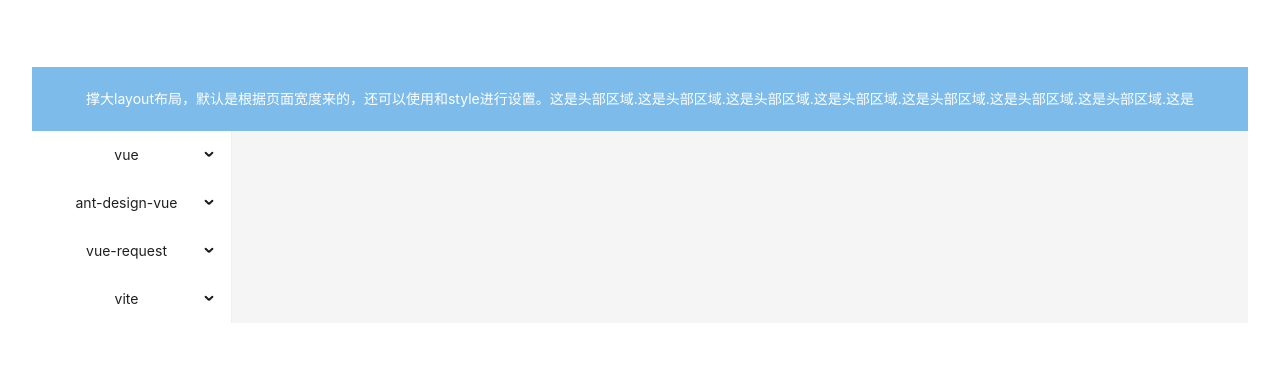
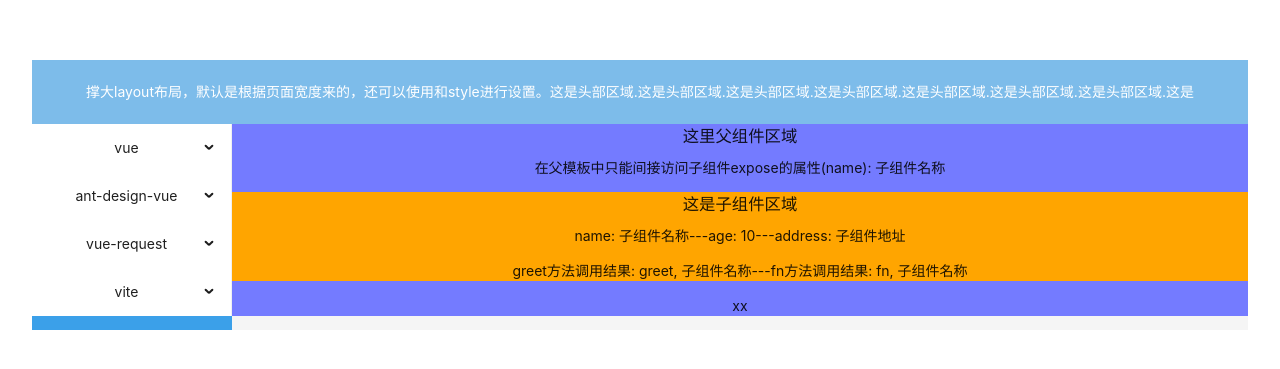
Before and after one commit to jssgsy/vue-learn, a Vue app: page /exposeParent in a window 1280 px wide. Shown: the part 205-574 px from the top of the page. Built offline with nearby package versions, Linux system fonts and the light colour scheme.

Commit message:
vue3 defineExpose

```diff
--- a/src/App.vue
+++ b/src/App.vue
@@ -40,6 +40,7 @@ const menuItems = [
           {key: 'vueProvide和Inject', title: 'Provide和Inject', label: 'Provide和Inject', path: '/provideAndInject'},
           {key: 'vue命名router-view', title: '命名router-view', label: '命名router-view', path: '/namedRouterView'},
           {key: 'vue渲染函数', title: '渲染函数', label: '渲染函数', path: '/render'},
+          {key: 'vue defineExpose', title: 'defineExpose', label: 'defineExpose', path: '/exposeParent'},
         ]},
       {key: 'k3', title: '悬浮ant-design-vue', label: 'ant-design-vue', children: [
           {key: '动态数据源表格', label: '动态数据源表格', title: '动态数据源表格', path: '/antDynamicTable'},
--- /dev/null
+++ b/src/components/vue/defineExpose/ExposeChild.vue
@@ -0,0 +1,34 @@
+<script setup>
+
+import {ref} from "vue";
+
+let name = ref('子组件名称');
+let age = ref(10);
+let address = ref('子组件地址');
+function greet() {
+  // 注，是${name.value}而不是${name}，因为name是个ref
+  return `greet, ${name.value}`;
+}
+
+function fn() {
+  // 注，是${name.value}而不是${name}，因为name是个ref
+  return `fn, ${name.value}`;
+}
+
+// 重点：入参必须是对象，不能是数组
+defineExpose({name, fn})
+// defineExpose(['name', 'fn'])  // 这是错误的
+
+</script>
+
+<template>
+  <div style="background-color: orange">
+    <h3>这是子组件区域</h3>
+    <p>name: {{name}}---age: {{age}}---address: {{address}}</p>
+    <p>greet方法调用结果: {{greet()}}---fn方法调用结果: {{fn()}}</p>
+  </div>
+</template>
+
+<style scoped>
+
+</style>
--- /dev/null
+++ b/src/components/vue/defineExpose/ExposeParent.vue
@@ -0,0 +1,43 @@
+<script setup lang="ts">
+
+import ExposeChild from "@/components/vue/defineExpose/ExposeChild.vue";
+import {onMounted, ref, watch} from "vue";
+
+// 填充为null或空
+let childRef = ref(null);
+
+// 一般在onMounted中调用，确保组件已经加载后再调用
+onMounted(() => {
+  // 确保子组件已经加载完成，通常已经是完成状态
+  if (childRef.value) {
+    console.log('父组件获取的子组件的name: ', childRef.value.name);
+    console.log('父组件获取的子组件的age(并没有expose): ', childRef.value.age);
+    console.log('父组件调用子组件方法fn: ', childRef.value.fn());
+    // 这里不要直接使用childRef.value.greet()，因为其根本不是一个函数，抛异常
+    console.log('父组件调用子组件方法greet(并没有expose): ', childRef.value.greet);
+  } else {
+    console.log("子组件尚未加载完成，没法访问");
+  }
+});
+
+let name = ref("");
+watch(() => childRef.value?.name, (newVal) => {
+  name.value = newVal;
+})
+</script>
+
+<template>
+  <div style="background-color: #747bff">
+    <h3>这里父组件区域</h3>
+    <!--不能直接在父模板中访问子组件expose的属性，需要在js中中转-->
+    <!--<p>name: {{childRef.name}}</p>-->
+    <p>在父模板中只能间接访问子组件expose的属性(name): {{name}}</p>
+    <expose-child ref="childRef"></expose-child>
+    <p>xx</p>
+  </div>
+
+</template>
+
+<style scoped>
+
+</style>
--- a/src/router/vue/router.js
+++ b/src/router/vue/router.js
@@ -75,5 +75,9 @@ export default [
         path: '/render',
         component: () => import('@/components/vue/render/Render.vue')
     },
+    {
+        path: '/exposeParent',
+        component: () => import('@/components/vue/defineExpose/ExposeParent.vue')
+    },
 
 ]
```
